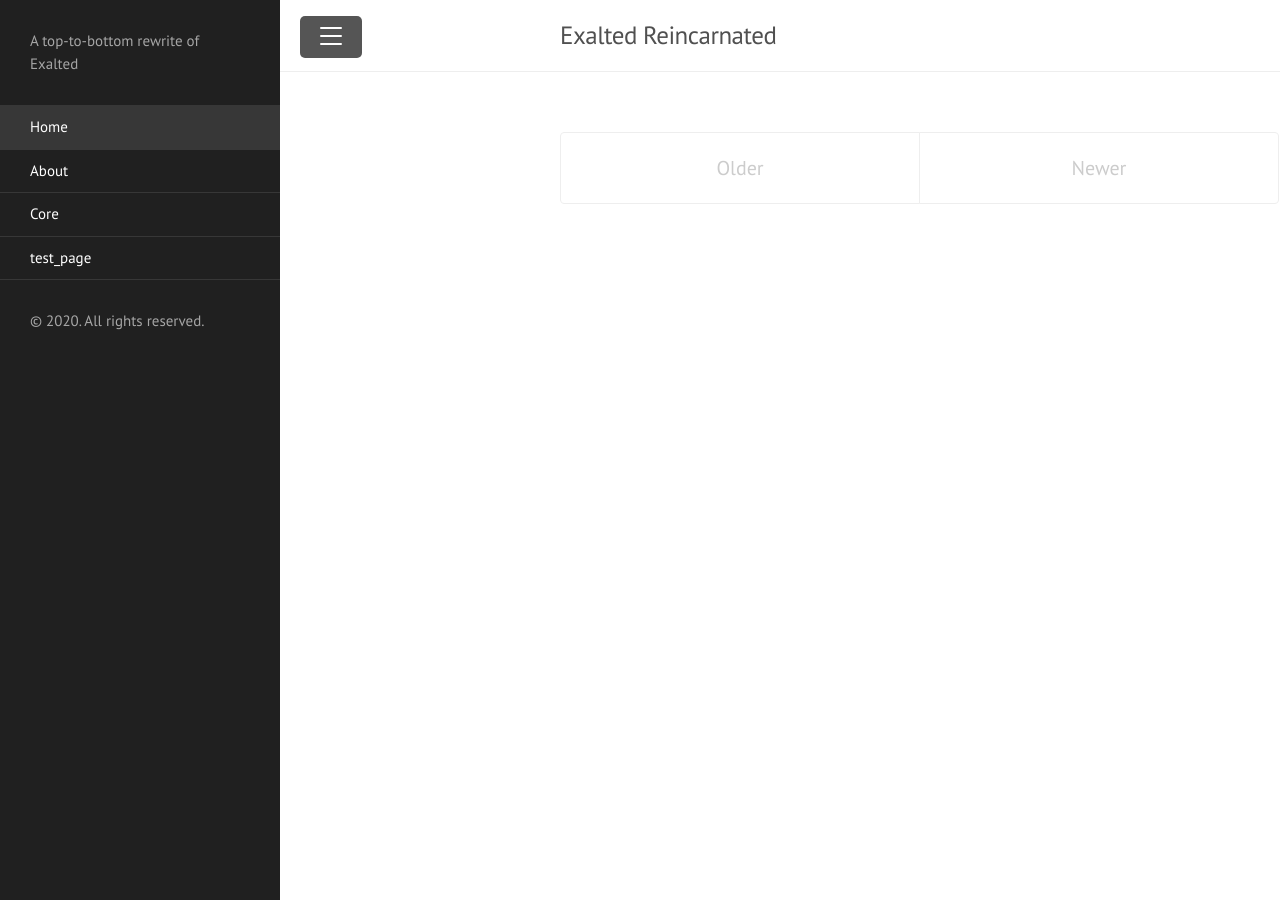
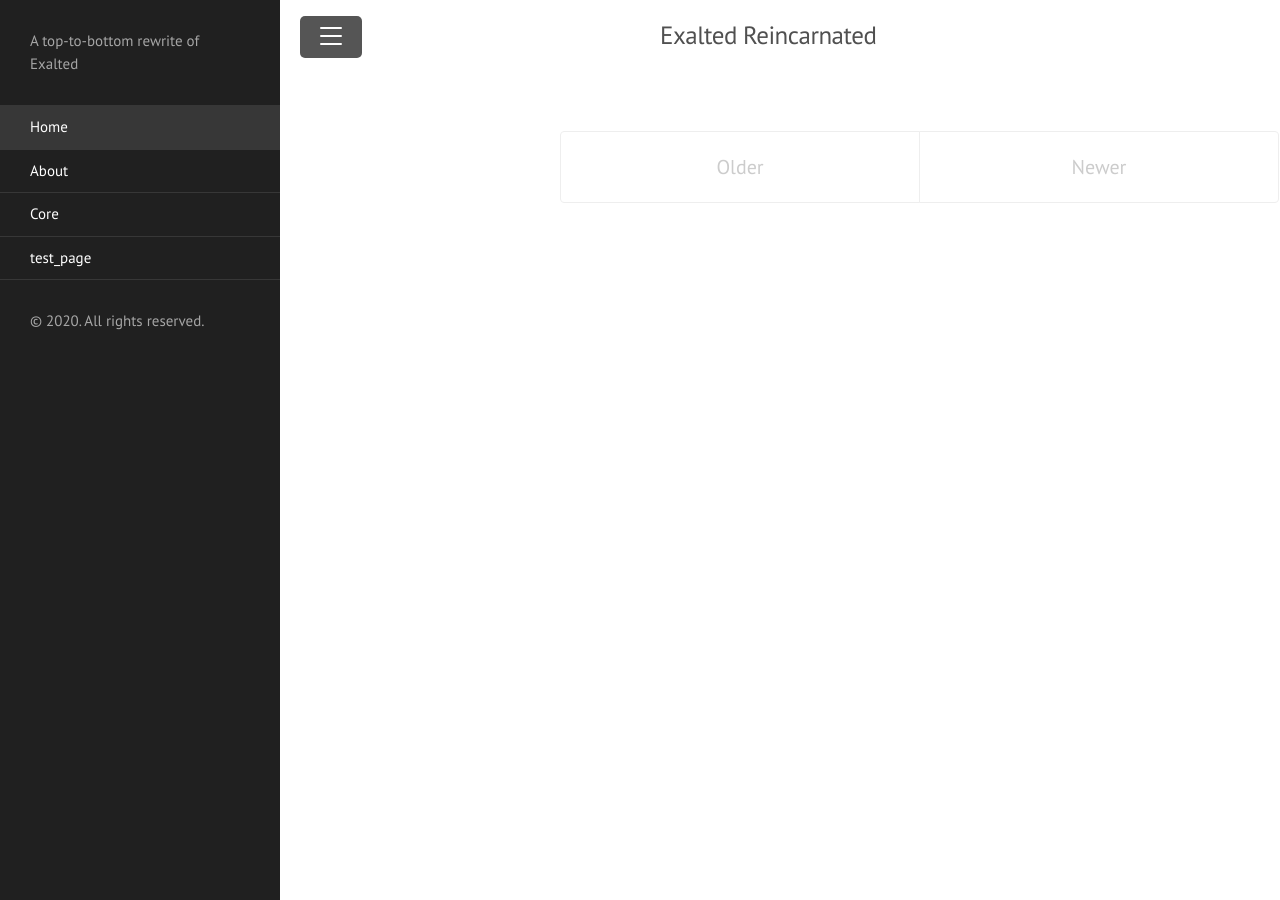
Before and after one commit to Dragonmystic707/exalted-reincarnated, a Jekyll site: the page built from docs/index.html, in a window 1280 px wide. Built offline with Jekyll 4.4.1, drawn with Linux system fonts in a browser that asks for light colours; the list of posts is cut into pages by our own code.

Commit message:
Cleaning CSS

```diff
--- a/docs/public/css/lanyon.css
+++ b/docs/public/css/lanyon.css
@@ -94,7 +94,7 @@
  * Super small header above the content for site name and short description.
  */
 
-.masthead {
+/* .masthead {
   padding-top:    1rem;
   padding-bottom: 1rem;
   margin-bottom: 3rem;
@@ -122,7 +122,7 @@
   .masthead-title small {
     display: none;
   }
-}
+} */
 
 
 /*
--- a/docs/public/css/poole.css
+++ b/docs/public/css/poole.css
@@ -303,6 +303,7 @@
 .masthead {
   padding-top:    1rem;
   padding-bottom: 1rem;
+  padding-left: 10rem;
   margin-bottom: 3rem;
 }
 .masthead-title {
```
